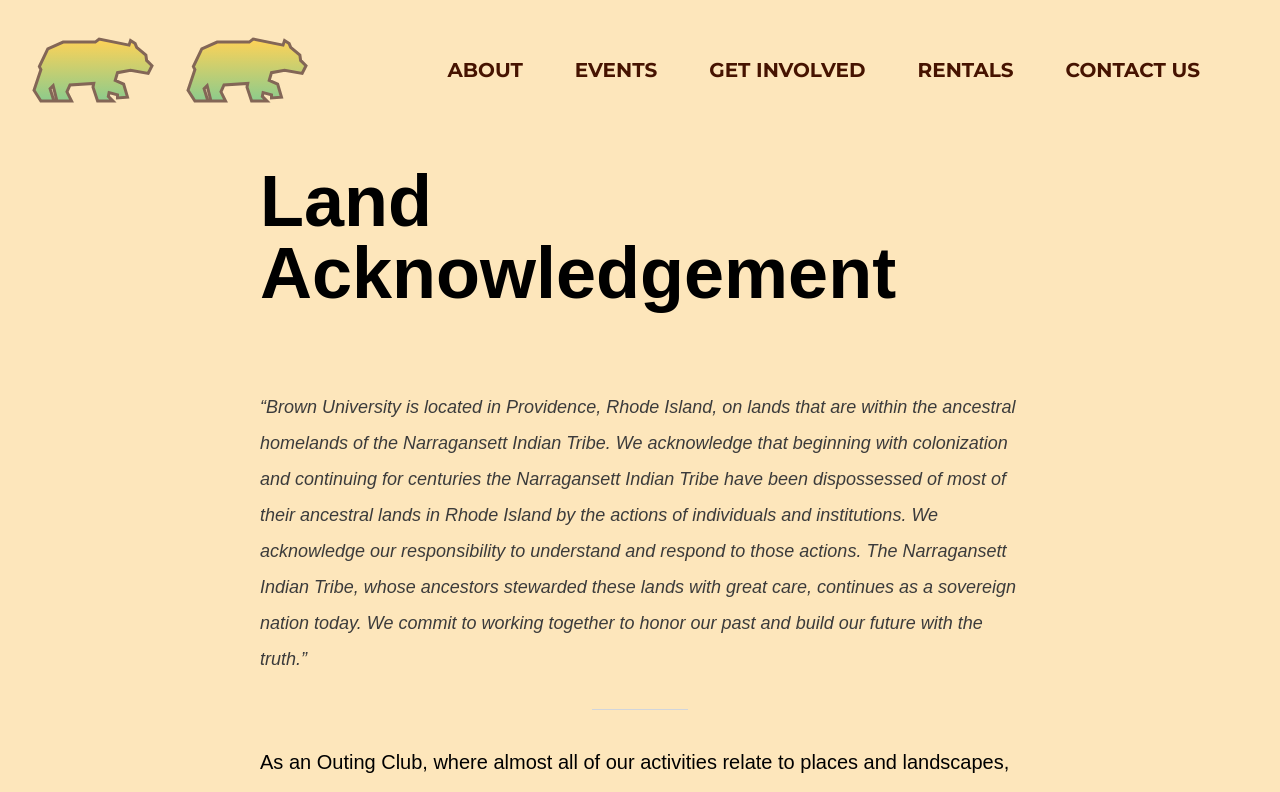
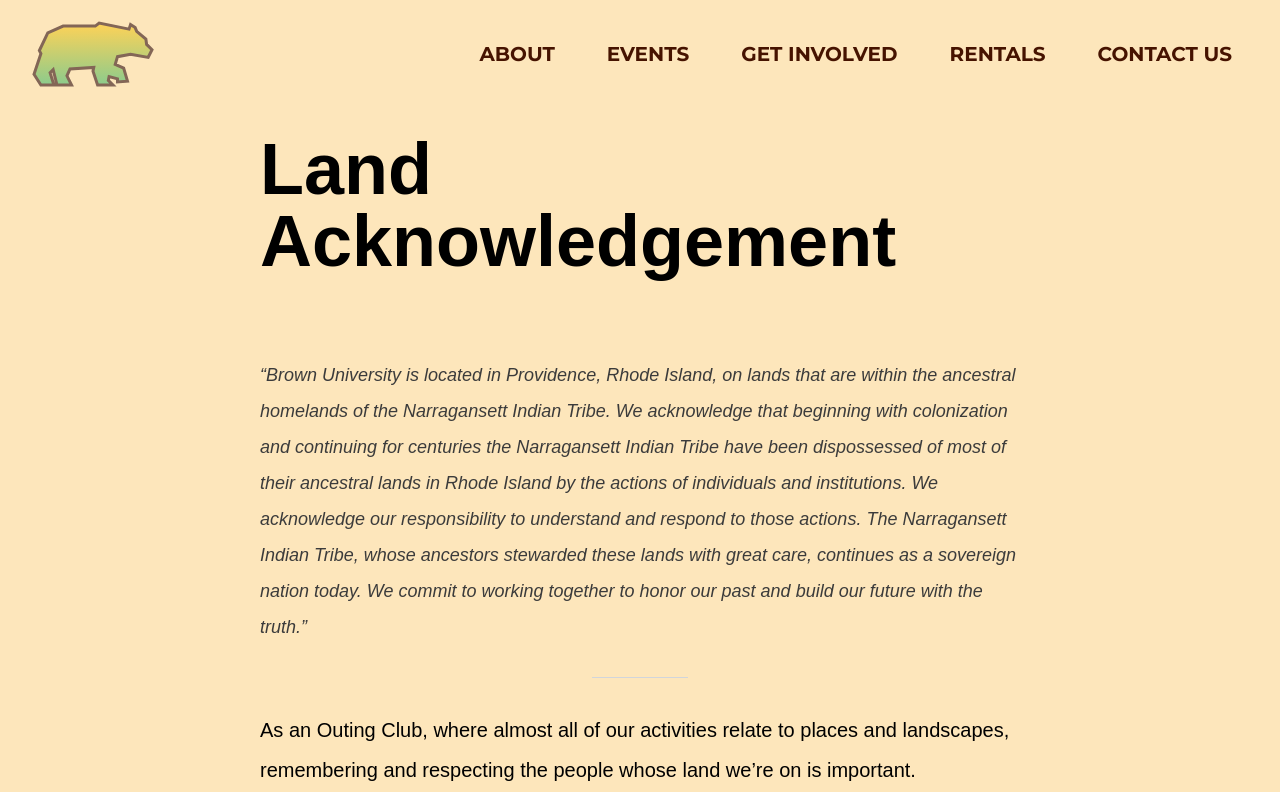
Before and after one commit to fullstackatbrown/project-boc, a Next.js app: page /about/land-acknowledgement in a window 1280 px wide. Shown: the top 792 px of the page. Built offline with nearby package versions, Linux system fonts and the light colour scheme.

Commit message:
Merge bear vector with navbar

```diff
--- a/src/app/about/land-acknowledgement/page.tsx
+++ b/src/app/about/land-acknowledgement/page.tsx
@@ -1,16 +1,12 @@
 'use client';
 import NavBar from "@/components/NavBar";
-import bear_vector from "@/assets/images/bear_vector.svg";
 import WhiteWaterBanner from "@/components/WhiteWaterBanner";
 
 export default function LandAcknowledgement() {
     return (
 
         <div className="h-full min-h-screen w-full">
-            <div className=" w-screen flex justify-between px-8 py-4 z-10">
-                <img src={bear_vector.src} alt="Bear Vector" />
-                <NavBar></NavBar>
-            </div>
+            <NavBar></NavBar>
             {/* Dynamic spacer based on header height */}
             <div style={{ minHeight: `5px` }}></div>
 
```
